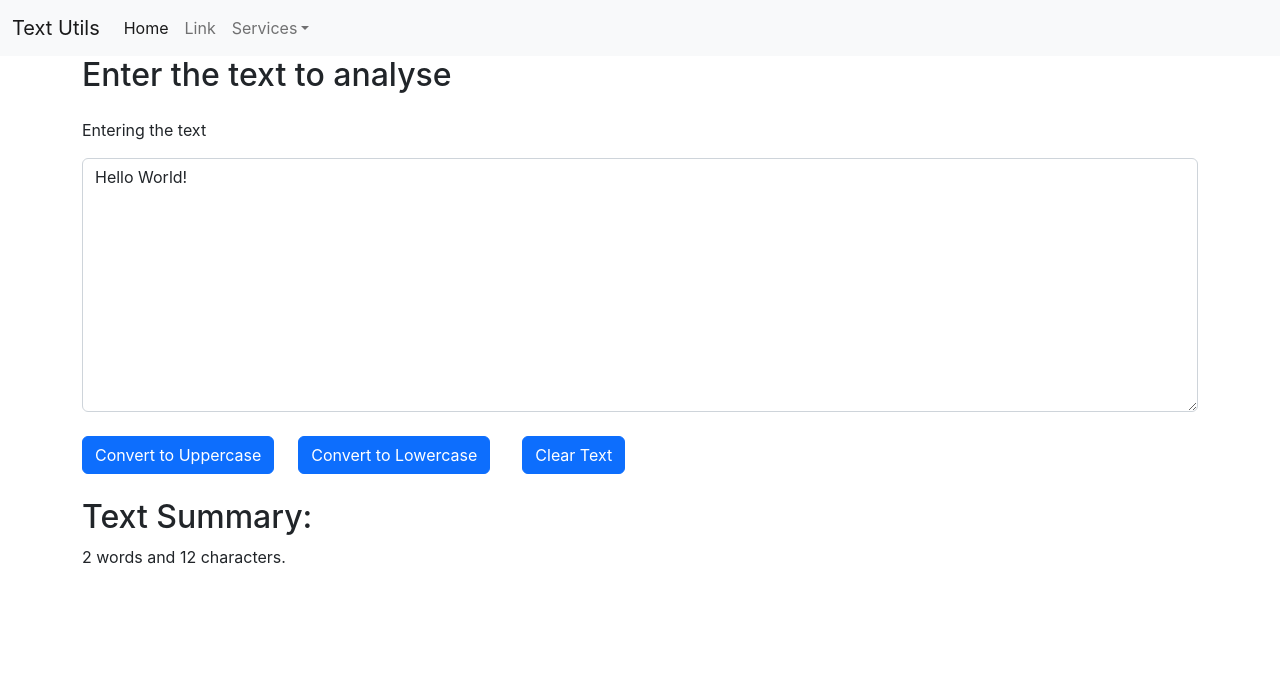
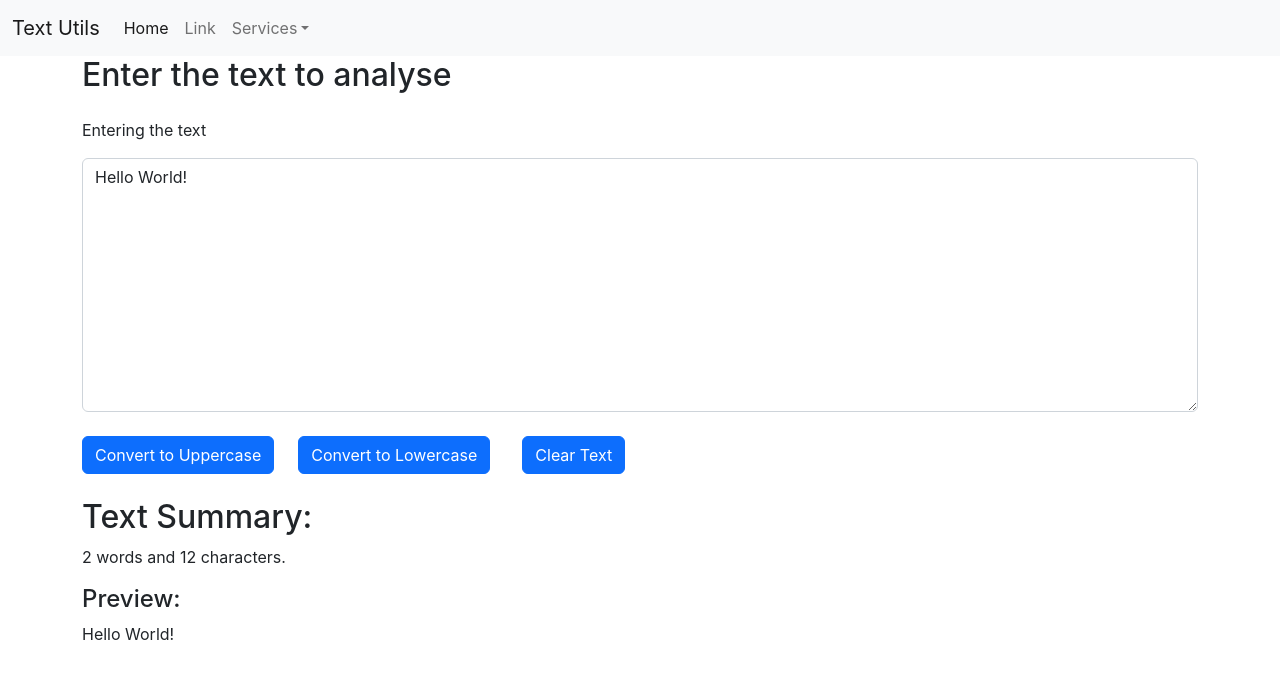
Before and after one commit to TauqeerAhmad5201/react-textutils, a React (Create React App) app: page / in a window 1280 px wide. Shown: the top 678 px of the page. Built offline with nearby package versions, Linux system fonts and the light colour scheme.

Commit message:
added Preview feature in Textbox.js wrapper

```diff
--- a/src/components/Textbox.js
+++ b/src/components/Textbox.js
@@ -38,6 +38,8 @@ export default function Textbox(props) {
                 </div>
             </form >
 
+            <h4>Preview:</h4>
+            <p>{text}</p>
         </>
     )
 }
```
